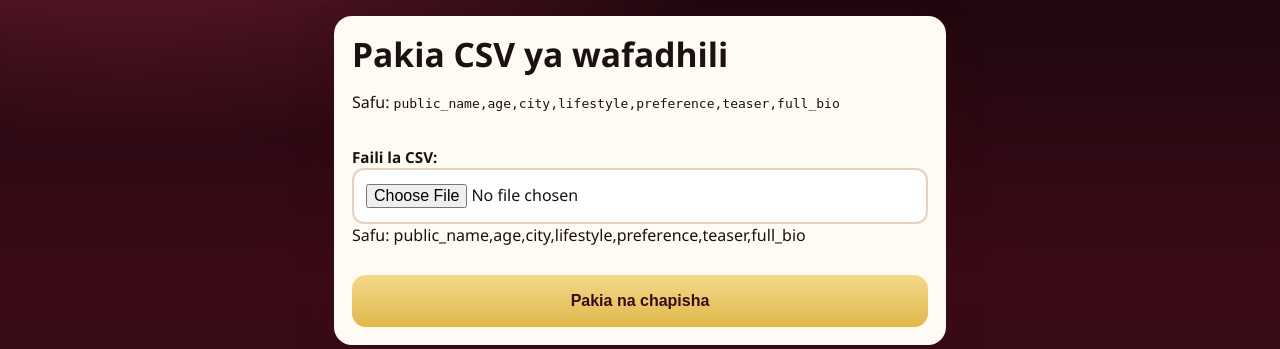
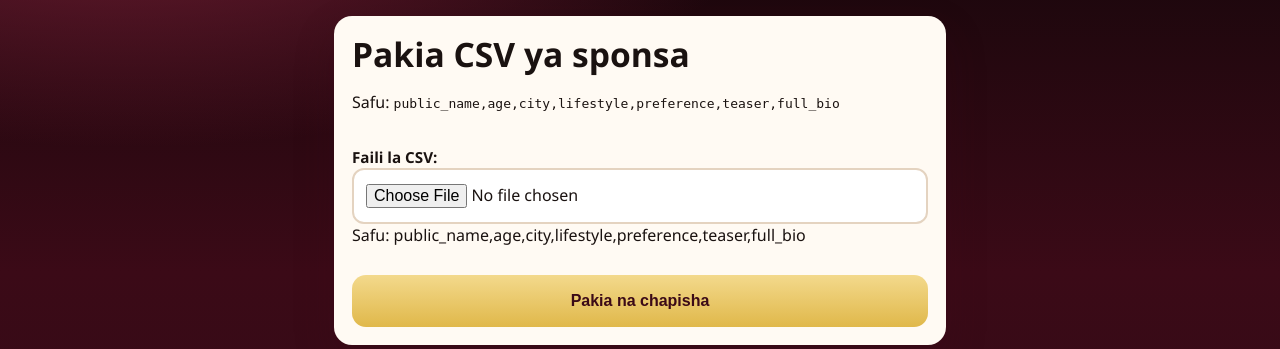
Before and after one commit to kengodhil/sponsa, a Django app: page /control/sponsor/csv/ in a window 1280 px wide. Shown: the part 48-397 px from the top of the page. Run offline with Django 5.2, Linux system fonts and the light colour scheme; the visitor is signed in with stand-in values (Sample User, id 1).

Commit message:
Update Swahili: wafadhili to sponsa

```diff
--- a/frontend/templates/staff/csv_upload.html
+++ b/frontend/templates/staff/csv_upload.html
@@ -2,7 +2,7 @@
 {% block title %}Pakia CSV{% endblock %}
 {% block content %}
 <section class="card">
-  <h1>Pakia CSV ya wafadhili</h1>
+  <h1>Pakia CSV ya sponsa</h1>
   <p>Safu: <code>public_name,age,city,lifestyle,preference,teaser,full_bio</code></p>
   <form method="post" enctype="multipart/form-data" class="stack">
     {% csrf_token %}
```
